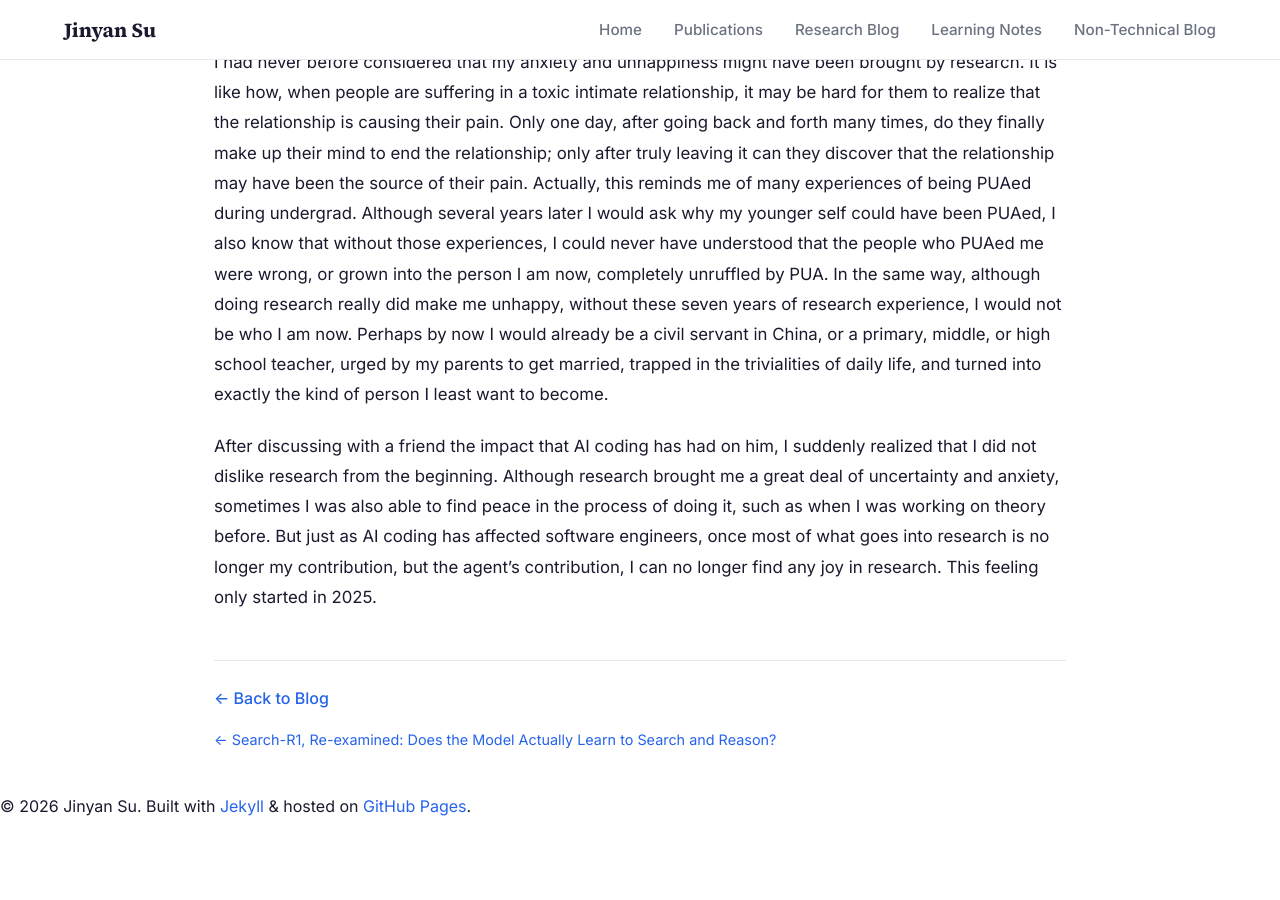
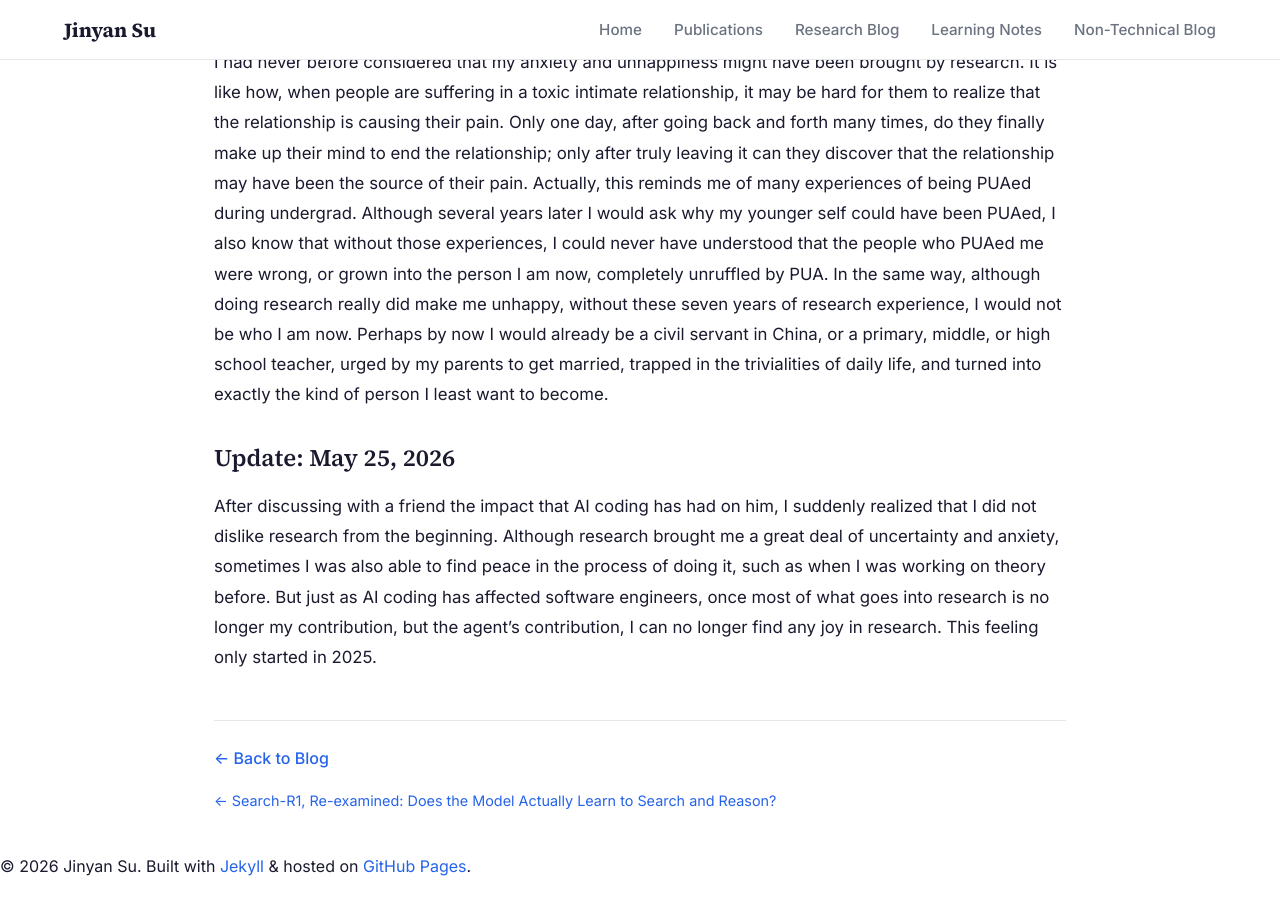
Before and after one commit to JinyanSu1/jinyansu1.github.io, a Jekyll site: the page built from _posts/2026-05-25-after-leaving-research-i-finally-feel-at-peace.md, in a window 1280 px wide and 900 px high, scrolled down 2058 px. Built offline with Jekyll 4.4.1, drawn with Linux system fonts in a browser that asks for light colours; before the commit the page ends 2898 px from its top, so only the background shows below that.

Commit message:
Label follow-up in research reflection post

```diff
--- a/_posts/2026-05-25-after-leaving-research-i-finally-feel-at-peace.md
+++ b/_posts/2026-05-25-after-leaving-research-i-finally-feel-at-peace.md
@@ -32,6 +32,8 @@ Over the past month or two, I have begun to change my mindset completely and gra
 
 I had never before considered that my anxiety and unhappiness might have been brought by research. It is like how, when people are suffering in a toxic intimate relationship, it may be hard for them to realize that the relationship is causing their pain. Only one day, after going back and forth many times, do they finally make up their mind to end the relationship; only after truly leaving it can they discover that the relationship may have been the source of their pain. Actually, this reminds me of many experiences of being PUAed during undergrad. Although several years later I would ask why my younger self could have been PUAed, I also know that without those experiences, I could never have understood that the people who PUAed me were wrong, or grown into the person I am now, completely unruffled by PUA. In the same way, although doing research really did make me unhappy, without these seven years of research experience, I would not be who I am now. Perhaps by now I would already be a civil servant in China, or a primary, middle, or high school teacher, urged by my parents to get married, trapped in the trivialities of daily life, and turned into exactly the kind of person I least want to become.
 
+## Update: May 25, 2026
+
 After discussing with a friend the impact that AI coding has had on him, I suddenly realized that I did not dislike research from the beginning. Although research brought me a great deal of uncertainty and anxiety, sometimes I was also able to find peace in the process of doing it, such as when I was working on theory before. But just as AI coding has affected software engineers, once most of what goes into research is no longer my contribution, but the agent's contribution, I can no longer find any joy in research. This feeling only started in 2025.
 
 </div>
@@ -51,6 +53,8 @@ After discussing with a friend the impact that AI coding has had on him, I sudde
 最近一两个月， 我开始就彻底改变心态，逐渐的把focus放到学习，而不是做科研上了，但毕竟当时还有一些unfinished的project，没有那种“把东西和包袱都扔掉了”的轻松感。之前我很多coding和很多technical的基础知识完全不会（这完全是我的Base model不太好，再加上reward和optimization也没做的很好，彻底把自己训崩了lol, 我周围观察到的其他人可以科研和coding/technical skill/engineer都做的很好)， 这个一两个月的复习让我的technical/coding有了很大的进步，我终于不觉得心虚了，有了competence，人也自信了好多。本来这些东西都不难，但之前，因为不知道科研什么时候能到头，我没有办法理性的balance出时间来学习。
 
 我之前从没想过我的焦虑与不快乐可能是research带来的（类比人们在一段toxic的亲密关系里痛苦的时候，可能也很难意识到自己的痛苦是这段关系带来的吧，直到有一天，在多次反复后，终于下定决定终止这段关系，在真正离开这段关系后，才能发现这段关系可能是痛苦的源泉）。其实这让我想起来本科时遇到的很多pua的事情，虽然几年后，我会问当时的自己为什么会被pua，但我也知道，如果没有那些被pua的经历，我就不可能明白pua我的那些人是不对的，以及成长成现在的对pua毫无波澜的人。同样的，虽然做科研确实让我变得不快乐了，如果没有这7年的科研经历，我也不会是现在的我。（说不定我现在已经在国内做公务员或者小学/初中/高中老师，然后被家长催婚，陷入生活的琐碎，变成我最不想变成的样子）。
+
+## 更新：2026 年 5 月 25 日
 
 和一个朋友讨论到ai coding给他带来的影响后，我突然发现，自己不是一开始就不喜欢research， research虽然给我带来了很多uncertainty和焦虑，但我有时也能在做research的过程中得到平静，比如之前在做理论的时候，但就像ai coding给swe带来的影响，当research的大部分东西都不是我的贡献，而是agent的贡献时，我没法在research中找到任何乐趣了。这种感觉是25年才开始的。
 
```
